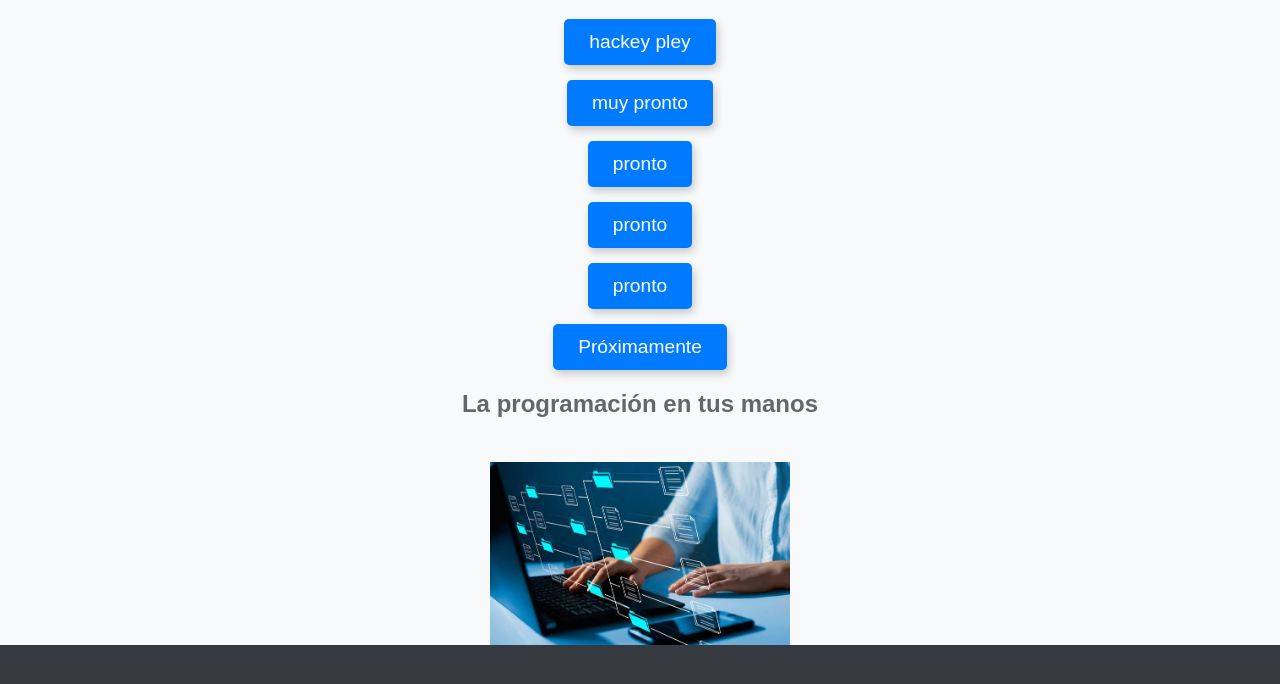
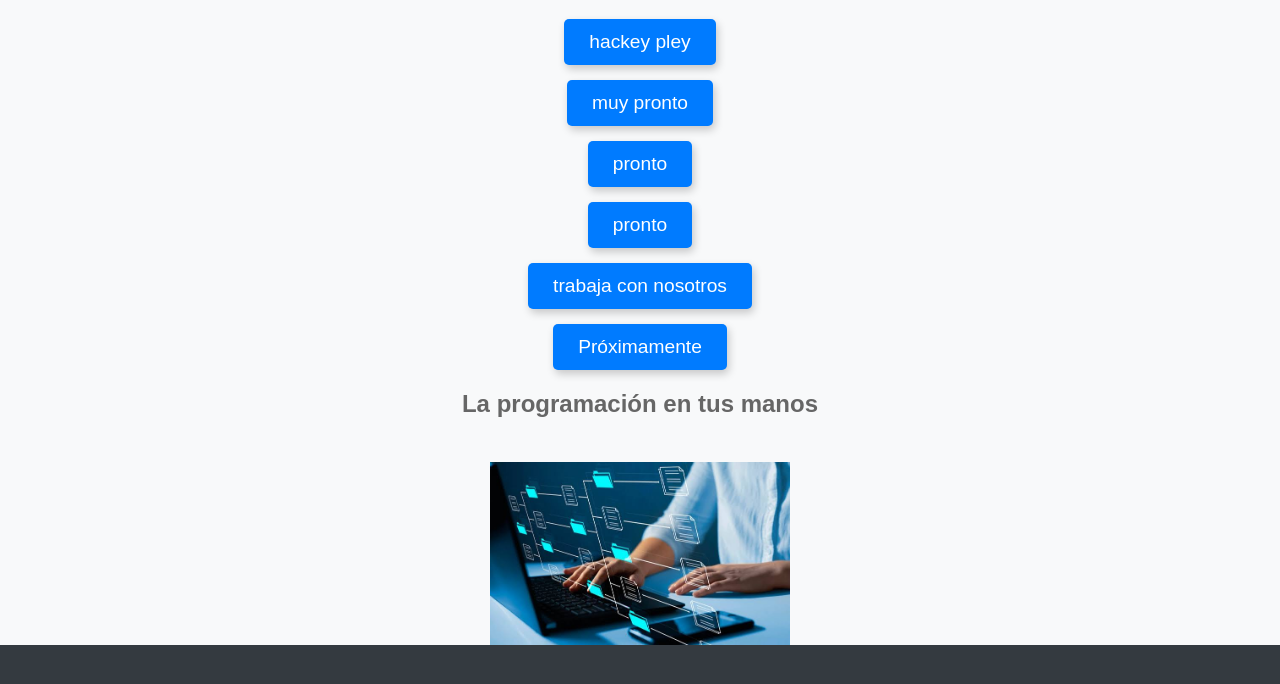
Before and after one commit to Zozuke/delta, a plain HTML site: page index.html in a window 1280 px wide. Shown: the part 102-786 px from the top of the page. Drawn offline with Linux system fonts and the light colour scheme.

Commit message:
Update index.html

```diff
--- a/index.html
+++ b/index.html
@@ -145,7 +145,7 @@
         <button onclick="window.location.href='curso_python.html';">muy pronto</button>
         <button onclick="window.location.href='curso_css.html';">pronto</button>
         <button onclick="window.location.href='curso_html.html';">pronto</button>
-        <button onclick="window.location.href='curso_java_avanzado.html';">pronto</button>
+        <button onclick="window.location.href='suscripcion.html';">trabaja con nosotros</button>
         <button>Próximamente</button>
     </div>
     <h3>La programación en tus manos</h3>
```
